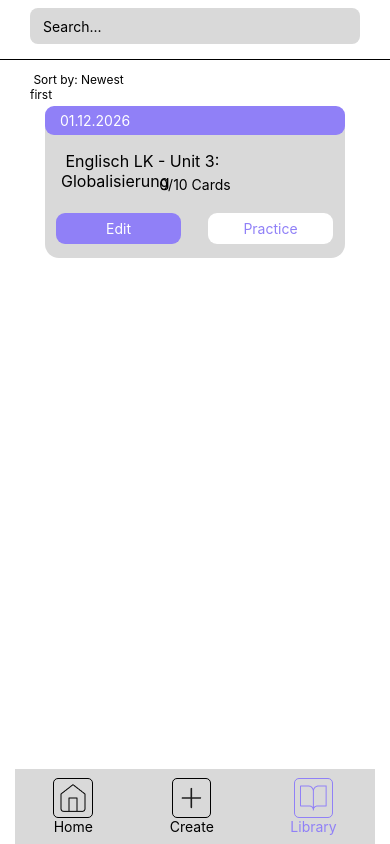
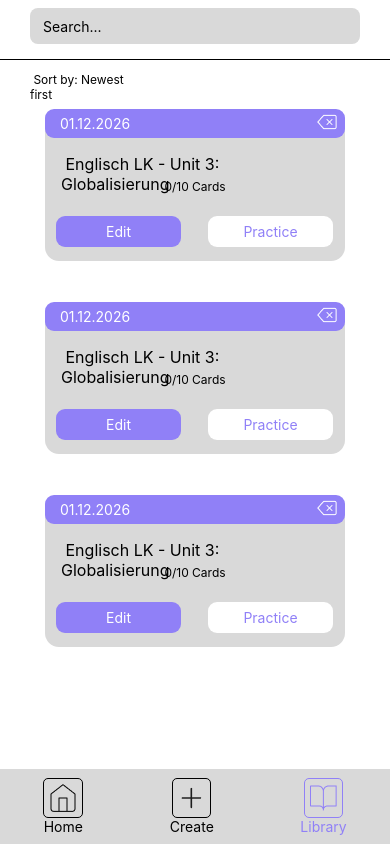
Before and after one commit to trungvt138/flip_it, a React Native app: screen /Library in a window 390 px wide. Built offline with nearby package versions, Linux system fonts and the light colour scheme.

Commit message:
Fertige Library und navbar width auf 100%

```diff
--- a/src/components/LearningBox.js
+++ b/src/components/LearningBox.js
@@ -1,10 +1,15 @@
 import { StyleSheet, View, Text, TouchableOpacity } from "react-native";
+import { Image } from "react-native";
 
 export default function LearningBox() {
   return (
     <View style={styles.learningBox}>
+
       <View style={styles.header}>
         <Text style={styles.datum}> 01.12.2026 </Text>
+        <TouchableOpacity style={styles.deleteButton}>
+        <Image source={require("../../assets/Delete.png")}/>
+        </TouchableOpacity>
       </View>
 
       <Text style={styles.karteiName}> Englisch LK - Unit 3: Globalisierung </Text>
@@ -27,7 +32,7 @@ const styles = StyleSheet.create({
     width: 300,
     height: 152,
     borderRadius: 14,
-    marginTop: 12,
+    marginTop: 15,
     backgroundColor: '#D9D9D9',
   },
 
@@ -43,6 +48,13 @@ const styles = StyleSheet.create({
     marginLeft: 11, color: 'white'
   },
 
+  deleteButton: {
+    width: 20,
+    heihgt: 20,
+    marginLeft: 272,
+    marginTop: -20,
+  },
+
   karteiName: {
     width: 268,
     height: 22,
@@ -56,6 +68,7 @@ const styles = StyleSheet.create({
     height: 22,
     textAlign: 'center',
     marginTop: 3,
+    fontSize: 12,
     color: '#37373'
   },
 
--- a/src/components/Navbar.js
+++ b/src/components/Navbar.js
@@ -31,7 +31,7 @@ const styles = StyleSheet.create({
         flexDirection: 'row',
         justifyContent: 'space-around',
         alignItems: 'center',
-        width: 360,
+        width: '100%',
         height: 75,
         backgroundColor: '#D9D9D9',
     },
--- a/src/screens/Library.js
+++ b/src/screens/Library.js
@@ -16,10 +16,16 @@ export default function Library() {
                     <TextBox style={styles.textBox} placeholder="Search..." />
                     <HorizontalRuler />
                     <Text style={styles.sortText}> Sort by: Newest first </Text>
-                    <View style={{ flex: 1, alignItems: 'center' }}>
+                    <View style={{}}>
                         <LearningBox />
+                    </View>
+                    <View style={{marginTop: 26}}>
+                        <LearningBox/>
+                    </View>
+                    <View style={{marginTop: 26}}>
+                        <LearningBox/>
+                    </View>
 
-                    </View>
                 </View>
                 <Navbar />
             </SafeAreaView>
```
Also changed, not shown: assets/Delete.png (added).
